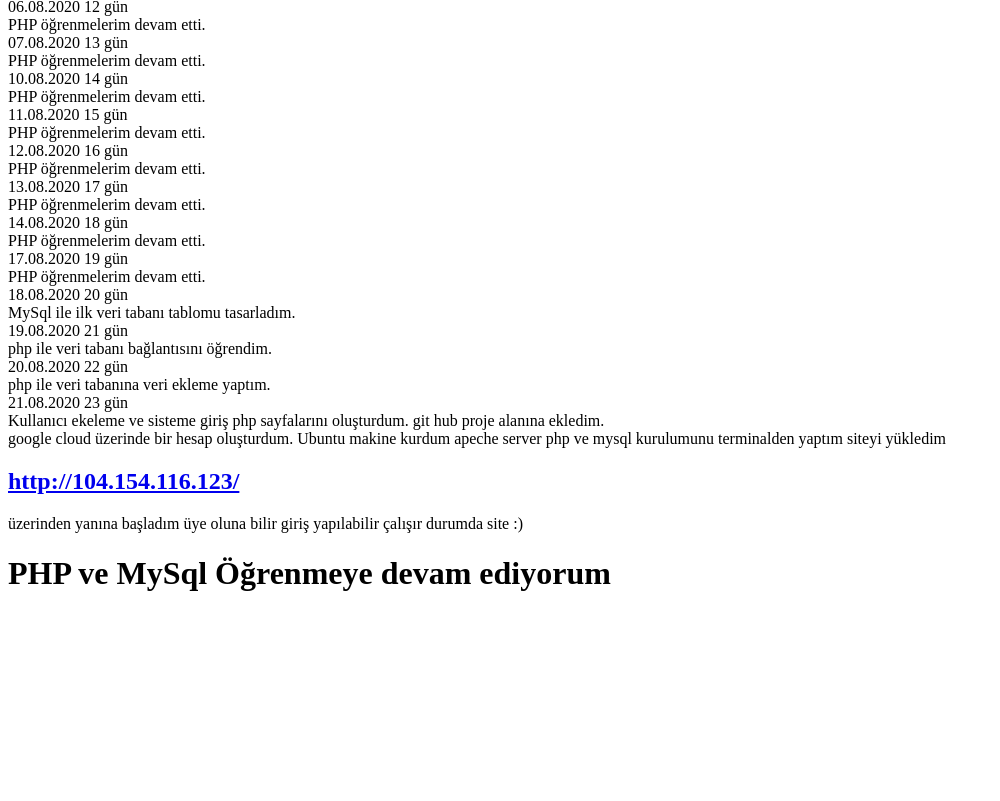
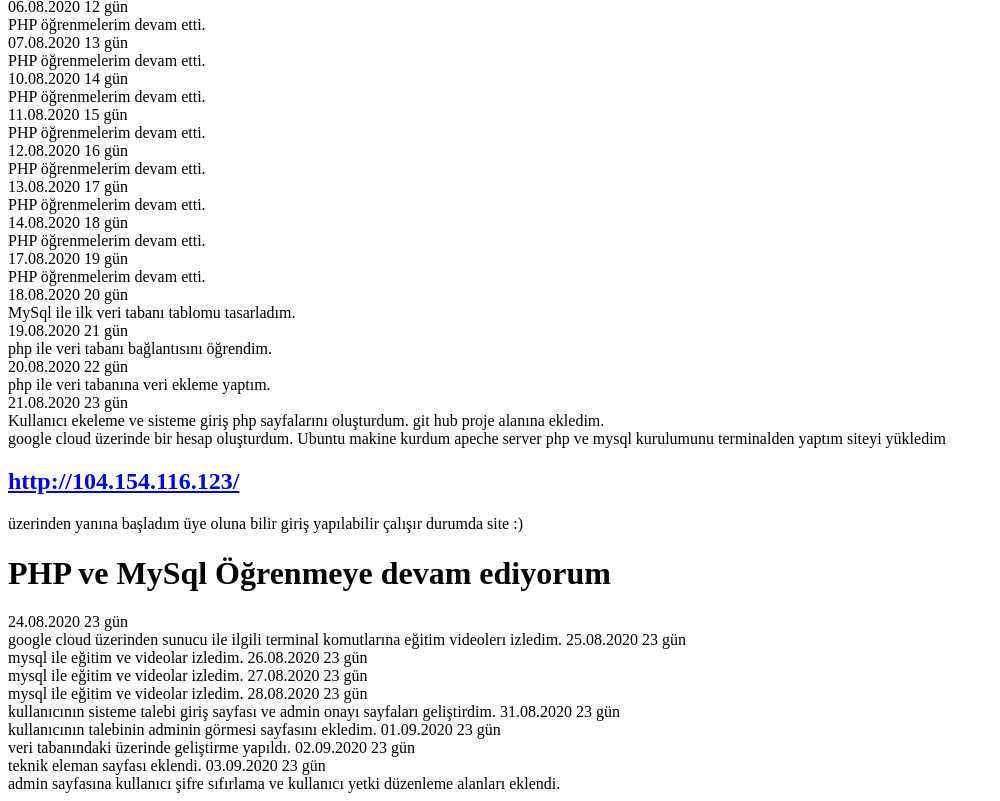
Before and after one commit to omurxcicek/omurxcicek.github.io, a plain HTML site: page index.html in a window 1280 px wide. Shown: the part 464-1265 px from the top of the page, without its empty margins (0-1000 px from the left). Before the commit the page ends 1077 px from the top, so only its background shows below. Drawn offline with Linux system fonts and the light colour scheme.

Commit message:
yeni güncelleme

```diff
--- a/index.html
+++ b/index.html
@@ -53,5 +53,23 @@ Kullanıcı ekeleme ve sisteme giriş php sayfalarını oluşturdum. git hub pro
 google cloud üzerinde bir hesap oluşturdum. Ubuntu makine kurdum apeche server php ve mysql kurulumunu terminalden yaptım siteyi yükledim<br>
 <a href="http://104.154.116.123/"><h2>http://104.154.116.123/</h2><a/> üzerinden yanına başladım üye oluna bilir giriş yapılabilir çalışır durumda site :)<br>
 <h1>PHP ve MySql Öğrenmeye devam ediyorum</h1>
+24.08.2020 23 gün<br>
+google cloud üzerinden sunucu ile ilgili terminal komutlarına eğitim videolerı izledim.
+25.08.2020 23 gün<br>
+mysql ile eğitim ve videolar izledim.
+26.08.2020 23 gün<br>
+mysql ile eğitim ve videolar izledim.
+27.08.2020 23 gün<br>
+mysql ile eğitim ve videolar izledim.
+28.08.2020 23 gün<br>
+kullanıcının sisteme talebi giriş sayfası ve admin onayı sayfaları geliştirdim.
+31.08.2020 23 gün<br>
+kullanıcının talebinin adminin görmesi sayfasını ekledim.
+01.09.2020 23 gün<br>
+veri tabanındaki üzerinde geliştirme yapıldı.
+02.09.2020 23 gün<br>
+teknik eleman sayfası eklendi.
+03.09.2020 23 gün<br>
+admin sayfasına kullanıcı şifre sıfırlama ve kullanıcı yetki düzenleme alanları eklendi.
 </body>
 </html>
```
